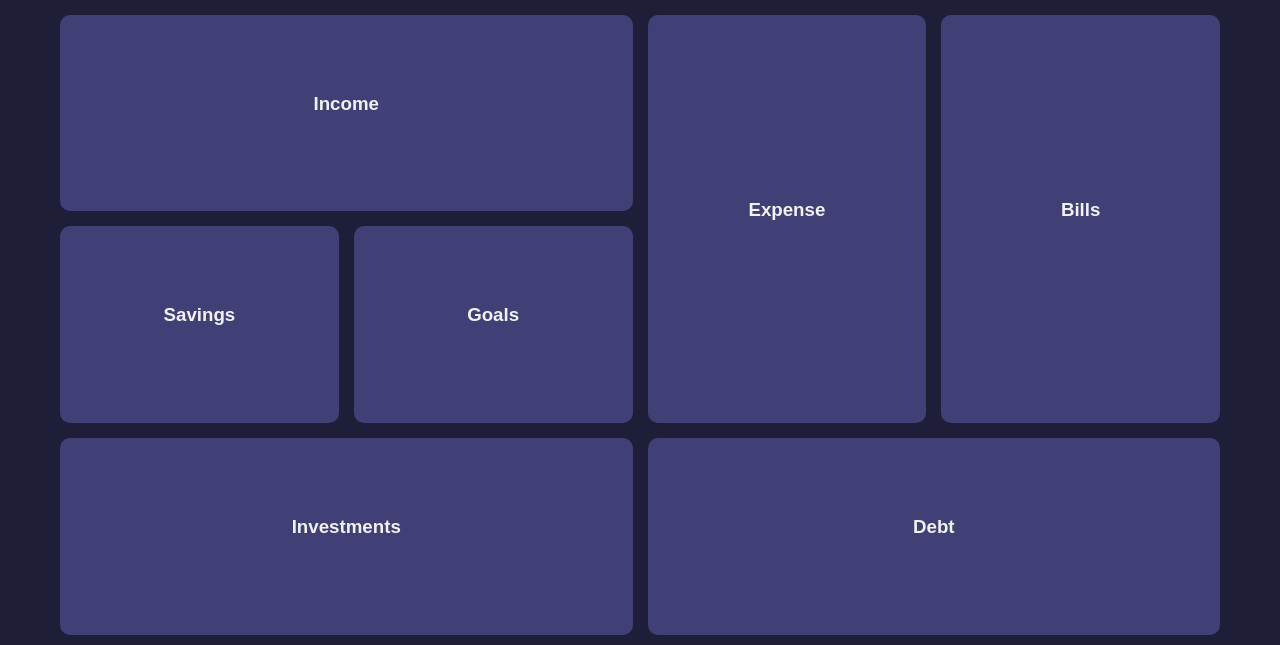
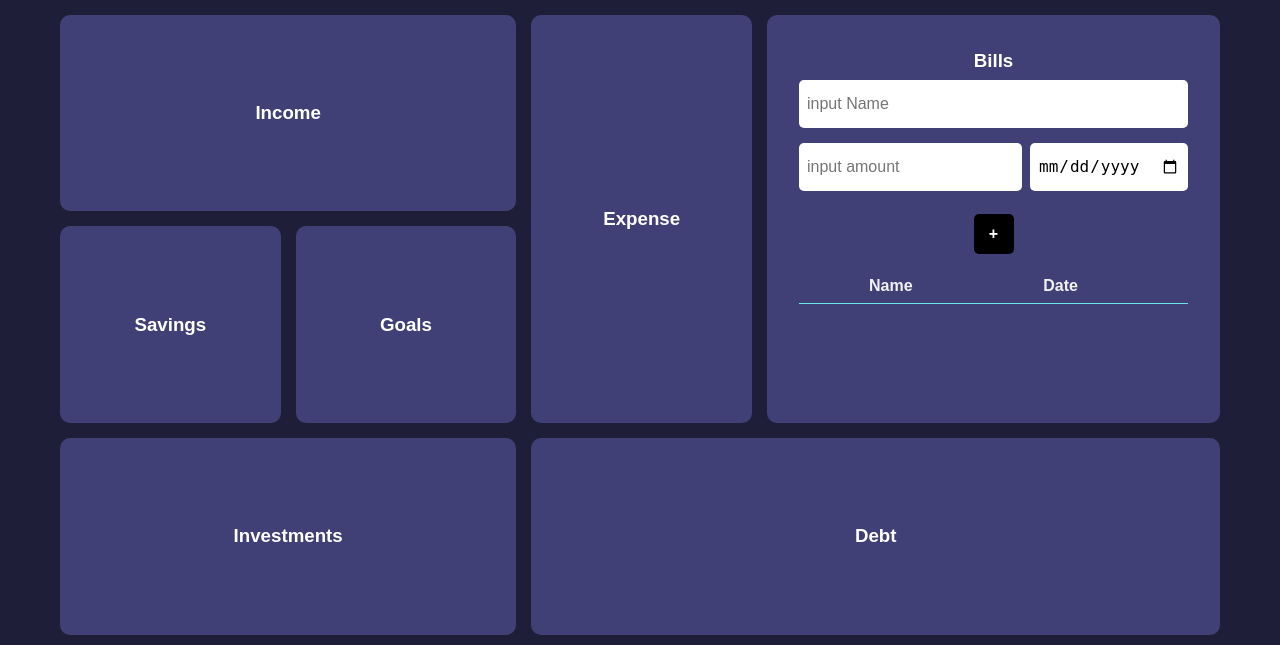
Before and after one commit to IbzyX/FinanceTracker, a Flask app: page /entry in a window 1280 px wide. Shown: the part 157-802 px from the top of the page. Run offline with Flask 3, Linux system fonts and the light colour scheme; lists and menus that the app fills with data are empty.

Commit message:
input method - bills widget

```diff
--- a/app/static/css/entry.css
+++ b/app/static/css/entry.css
@@ -1,3 +1,4 @@
+/* === ENTRY WIDGETS ==== */
 .entry {
   display: grid;
   grid-template-columns: repeat(4, 1fr);
@@ -11,37 +12,30 @@
   grid-column: 1 / 3; /* spans first 2 columns */
   grid-row: 1 / 2;    /* first row */
 }
-
 .expense {
   grid-column: 3 / 4; /* third column */
   grid-row: 1 / 3;    /* spans 2 rows */
 }
-
 .bills {
   grid-column: 4 / 5; /* fourth column */
   grid-row: 1 / 3;    /* spans 2 rows */
 }
-
 .savings {
   grid-column: 1 / 2; /* first column */
   grid-row: 2 / 3;    /* second row */
 }
-
 .goals {
   grid-column: 2 / 3; /* second column */
   grid-row: 2 / 3;    /* second row */
 }
-
 .investments {
   grid-column: 1 / 3; /* first two columns */
   grid-row: 3 / 4;    /* third row */
 }
-
 .debt {
   grid-column: 3 / 5; /* third and fourth columns */
   grid-row: 3 / 4;    /* third row */
 }
-
 
 .entry > div {
   background-color: var(--widget-color);
@@ -53,3 +47,114 @@
   align-items: center;
   justify-content: center;
 }
+
+
+
+
+
+
+
+
+/* ==== BILLS WIDGET ==== */
+.bills-entry {
+  display: flex;
+  flex-direction: column;
+  padding: 1rem;
+  border-radius: 10px;
+  color: white;
+  font-family: sans-serif;
+  height: 100%; /* Optional if needed */
+  width: 100%;
+}
+
+.center-title {
+  text-align: center;
+  margin-bottom: 0.5rem;
+}
+.input-row {
+  display: flex;
+  gap: 0.5rem;
+  width: 100%;
+}
+
+.input-row input {
+  flex: 1;
+}
+
+.button-row {
+  display: flex;
+  justify-content: center;
+  margin-top: 0.5rem;
+
+}
+
+
+.bill-form-grid {
+  display: grid;
+  grid-template-rows: repeat(3, 1fr) auto;
+  gap: var(--widget-gap, 0.5rem);
+}
+
+.bill-form-grid input,
+.add-bill-btn {
+  padding: 0.5rem;
+  border-radius: 5px;
+  border: none;
+  font-size: 1rem;
+}
+
+.add-bill-btn {
+  background-color: black;
+  color: white;
+  font-weight: bold;
+  width: 2.5rem;
+  height: 2.5rem;
+  justify-content: center;
+  cursor: pointer;
+}
+
+.table-container {
+  max-height: 200px;
+  overflow-y: auto;
+  color: var(--text-color);
+}
+
+/* Hide scroll bar while keeping scrollable */
+.table-container::-webkit-scrollbar {
+  width: 0px;
+  background: transparent;
+}
+.table-container {
+  scrollbar-width: none; /* Firefox */
+  -ms-overflow-style: none;  /* IE 10+ */
+}
+.table-container::-webkit-scrollbar-thumb {
+  background: transparent;
+}
+
+.bill-table {
+  width: 100%;
+  border-collapse: collapse;
+}
+
+.bill-table th,
+.bill-table td {
+  padding: 0.5rem;
+  text-align: center;
+  border-bottom: 1px solid var(--accent-color);
+}
+
+.remove-btn {
+  background-color: black;
+  color: white;
+  border: none;
+  border-radius: 50%;
+  width: 1.5rem;
+  height: 1.5rem;
+  font-size: 1.2rem;
+  cursor: pointer;
+  line-height: 1.2rem;
+  display: flex;
+  justify-content: center;
+  align-items: center;
+}
--- a/app/static/css/global.css
+++ b/app/static/css/global.css
@@ -190,9 +190,3 @@ body {
 .alert.fade-out {
   animation: fadeOut 1s forwards;
 }
-
-
-h3 {
-    margin-top: 0;
-    color: var(--text-color)
-}
--- a/app/static/css/widgets/upcoming.css
+++ b/app/static/css/widgets/upcoming.css
@@ -12,6 +12,7 @@
 
 #upcoming-bills-widget p {
     margin: 0 0 0.5rem 0; /* Tighten spacing under paragraph */
+    color: var(--accent-color);
     font-weight: bold;
     text-align: center;
 }
--- a/app/static/js/entry.js
+++ b/app/static/js/entry.js
@@ -0,0 +1,63 @@
+document.addEventListener("DOMContentLoaded", () => {
+    const form = document.getElementById("bill-form");
+    const tableBody = document.getElementById("all-bills-table-body");
+
+    function getBills() {
+        return JSON.parse(localStorage.getItem("bills")) || [];
+    }
+
+    function saveBills(bills) {
+        localStorage.setItem("bills", JSON.stringify(bills));
+    }
+
+    function renderBillTable() {
+        if (!tableBody) return;
+
+        const bills = getBills().sort((a, b) => new Date(a.date) - new Date(b.date));
+        tableBody.innerHTML = "";
+
+        bills.forEach((bill, index) => {
+            const row = document.createElement("tr");
+            row.innerHTML = `
+                <td>${bill.name}</td>
+                <td>${bill.date}</td>
+                <td><button class="remove-btn" data-index="${index}">−</button></td>
+            `; // add this -- <td>£${bill.amount.toFixed(2)}</td> to the above for amount in entry widget
+            tableBody.appendChild(row);
+        });
+    }
+
+    // Handle delete clicks
+    tableBody?.addEventListener("click", (e) => {
+        if (e.target.classList.contains("remove-btn")) {
+            const index = e.target.dataset.index;
+            const bills = getBills();
+            bills.splice(index, 1);
+            saveBills(bills);
+            renderBillTable();
+        }
+    });
+
+    form?.addEventListener("submit", function (e) {
+        e.preventDefault();
+
+        const name = this.name.value.trim();
+        const date = this.date.value;
+        const amount = parseFloat(this.amount.value);
+
+        if (!name || !date || isNaN(amount)) {
+            alert("Please fill in all fields correctly.");
+            return;
+        }
+
+        const bill = { name, date, amount };
+        const bills = getBills();
+        bills.push(bill);
+        saveBills(bills);
+
+        this.reset();
+        renderBillTable();
+    });
+
+    renderBillTable();
+});
--- a/app/templates/entry.html
+++ b/app/templates/entry.html
@@ -25,23 +25,65 @@
     <div class="income">
         <h3>Income</h3>
     </div>
+
     <div class="savings">
         <h3>Savings</h3>
     </div>
+
     <div class="goals">
         <h3>Goals</h3>
     </div>
+
     <div class="investments">
         <h3>Investments</h3>
     </div>
+
     <div class="expense">
         <h3>Expense</h3>
     </div>
+
     <div class="bills">
-        <h3>Bills</h3>
+        <div class="bills-entry">
+            <h3 class="center-title">Bills</h3>
+
+            <form id="bill-form" class="bill-form-grid">
+                <input type="text" name="name" placeholder="input Name" required />
+
+                <div class="input-row">
+                    <input type="number" step="0.01" name="amount" placeholder="input amount" required />
+                    <input type="date" name="date" required />
+                </div>
+
+                <div class="button-row">
+                        <button type="submit" class="add-bill-btn">+</button>
+                    </div>
+            </form>
+
+            <div class="table-container">
+                <table class="bill-table">
+                    <thead>
+                        <tr>
+                            <th>Name</th>
+                            <th>Date</th>
+                            <th></th>
+                        </tr>
+                    </thead>
+                    <tbody id="all-bills-table-body">
+                        <!-- JS injects rows here -->
+                    </tbody>
+                </table>
+            </div>
+        </div>
+
     </div>
+
     <div class="debt">
         <h3>Debt</h3>
     </div>
+
 </div>
 {% endblock %}
+
+{% block scripts %}
+<script src="{{ url_for('static', filename='js/entry.js') }}"></script>
+{% endblock %}
--- a/app/templates/widgets/_upcoming_bills.html
+++ b/app/templates/widgets/_upcoming_bills.html
@@ -4,7 +4,9 @@
     <div class="bills-table-container">
         <table>
             <thead>
+            <tr>
 
+            </tr>
             </thead>
             <tbody id="bills-table-body">
             <!-- Rows inserted by JS -->
```
Also changed, not shown: app/static/js/dashboard.js (+8 -5 lines), app/static/js/widgets/upcoming_bills.js (+24 -19 lines).
